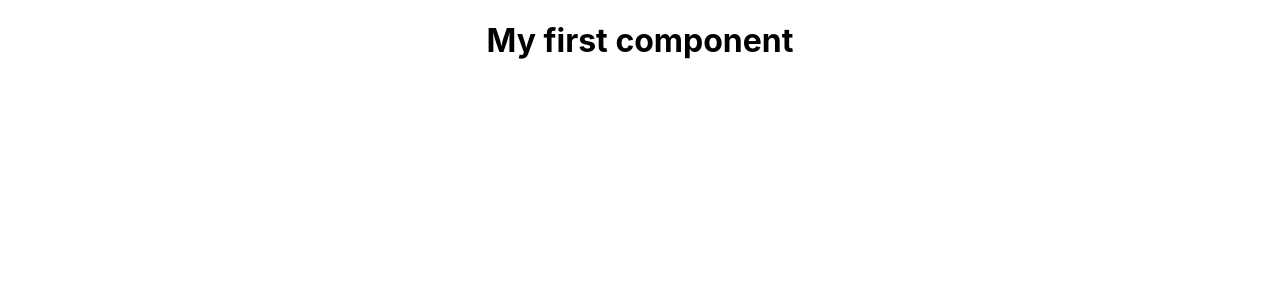
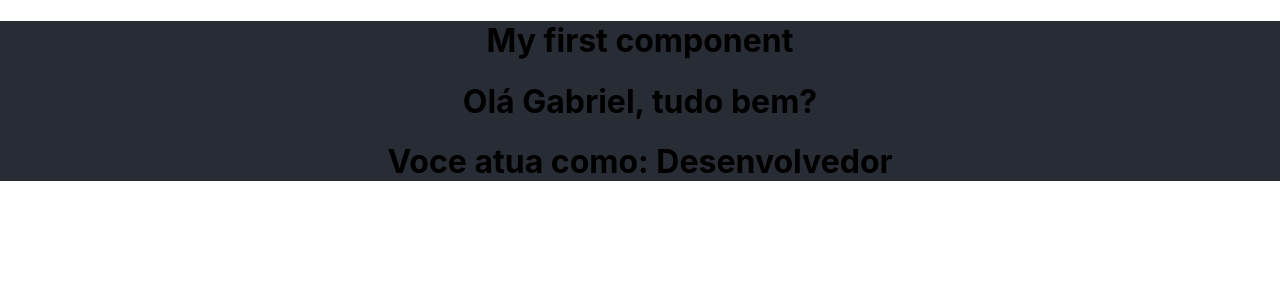
Before and after one commit to bielalmd/react-hooks-router-projects, a React (Create React App) app in the folder hello-world/: page / in a window 1280 px wide. Shown: the top 300 px of the page. Built offline with nearby package versions, Linux system fonts and the light colour scheme.

Commit message:
feat: template expression

```diff
--- a/hello-world/src/App.css
+++ b/hello-world/src/App.css
@@ -24,6 +24,10 @@
   color: white;
 }
 
+.App {
+  background-color: #282c34;
+}
+
 .App-link {
   color: #61dafb;
 }
--- a/hello-world/src/App.jsx
+++ b/hello-world/src/App.jsx
@@ -1,5 +1,6 @@
 // Components
 import FirstComponent from './components/FirstComponent';
+import TemplateExpressions from './components/TemplateExpression';
 
 // Styles
 import './App.css';
@@ -9,6 +10,7 @@ function App() {
   return (
     <div className="App">
       <FirstComponent/>
+      <TemplateExpressions/>
 
     </div>
   );
--- /dev/null
+++ b/hello-world/src/components/TemplateExpression.jsx
@@ -0,0 +1,18 @@
+const TemplateExpressions = () => {
+    const name = 'Gabriel';
+    const data = {
+        age: 26,
+        job: 'Desenvolvedor'
+    }
+
+    return (
+        <div>
+            <h1>Olá {name}, tudo bem?</h1>
+            <h1>Voce atua como: {data.job}</h1>
+            <p>{console.log("ola")}</p>
+        </div>
+    );
+
+}
+
+export default TemplateExpressions;
```
